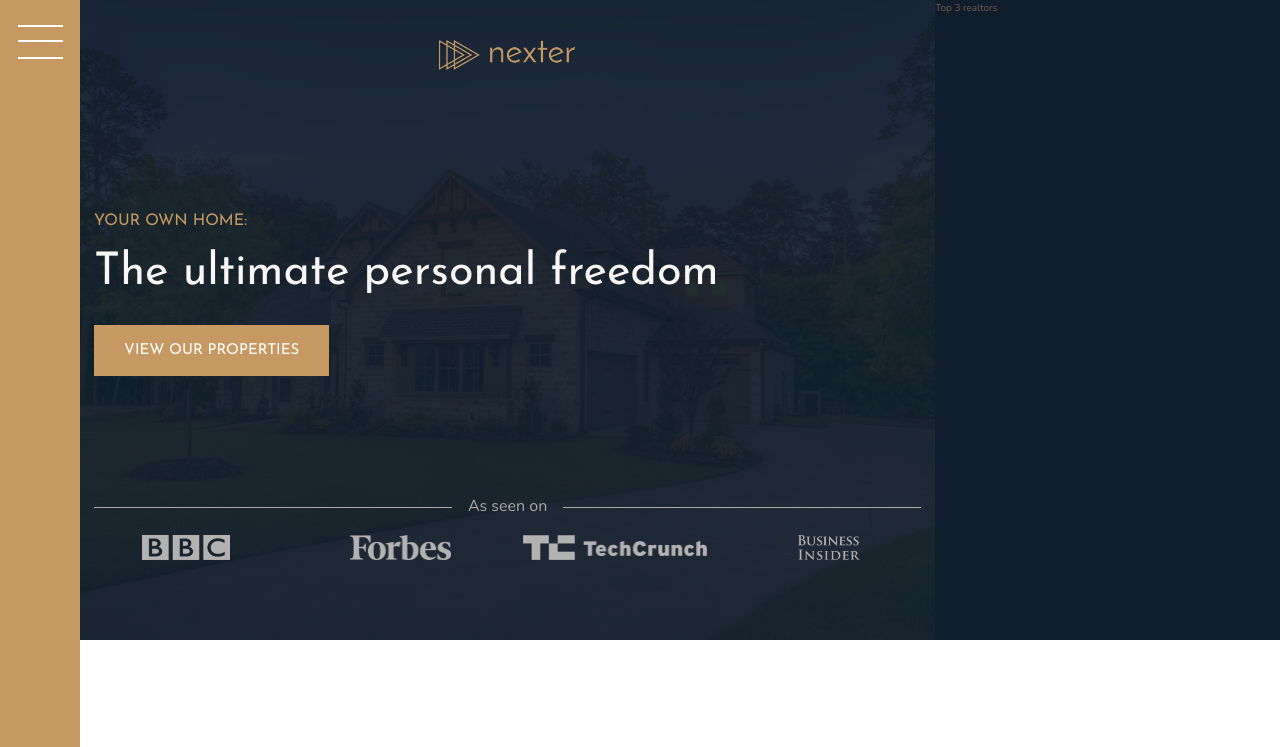
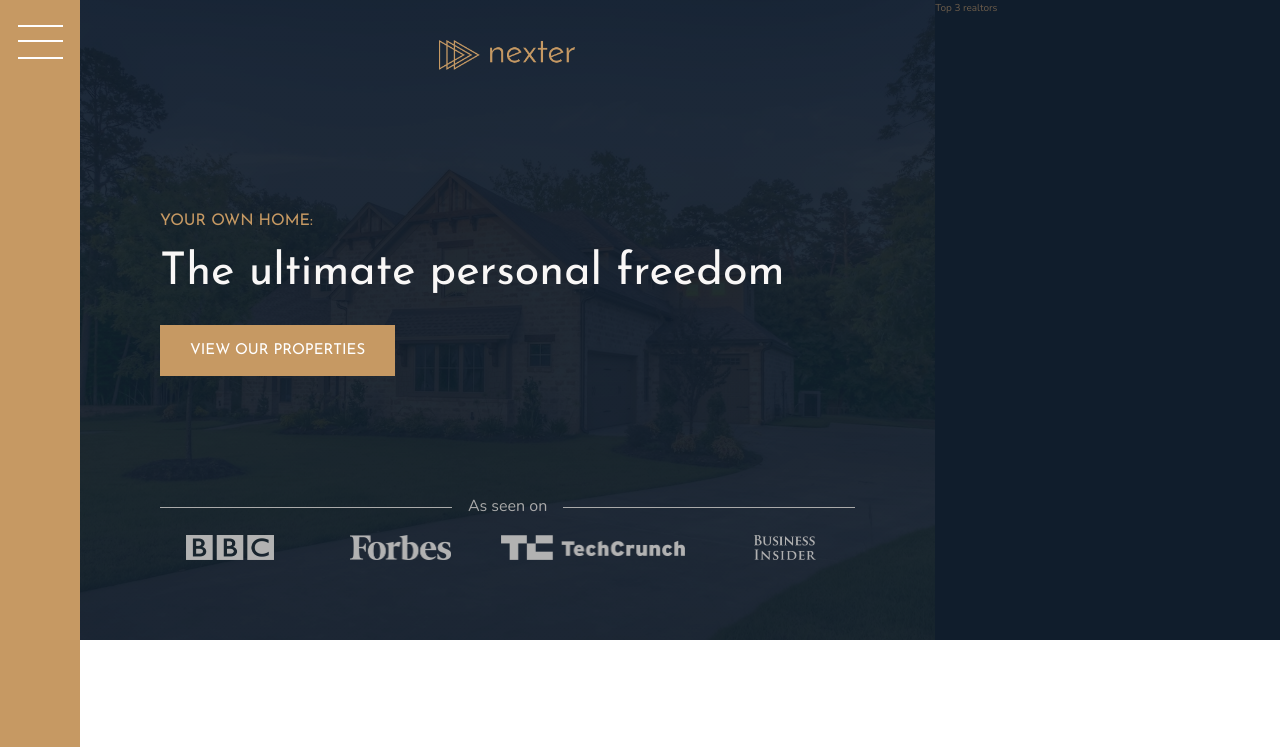
Before and after one commit to danidz96/nexter, a website: page index.html in a window 1280 px wide. Shown: the top 747 px of the page. Drawn offline with nearby package versions, Linux system fonts and the light colour scheme.

Commit message:
fix header styles

```diff
--- a/sass/_header.scss
+++ b/sass/_header.scss
@@ -12,8 +12,8 @@
   padding-top: 4rem;
 
   display: grid;
-  grid-template-rows: 1fr min-content 6rem 1fr;
-  grid-template-columns: max-content;
+  grid-template-rows: 1fr min-content minmax(6rem, min-content) 1fr;
+  grid-template-columns: minmax(min-content, max-content);
   justify-content: center;
   row-gap: 1.5rem;
 
```
Also changed, not shown: css/style.css.
